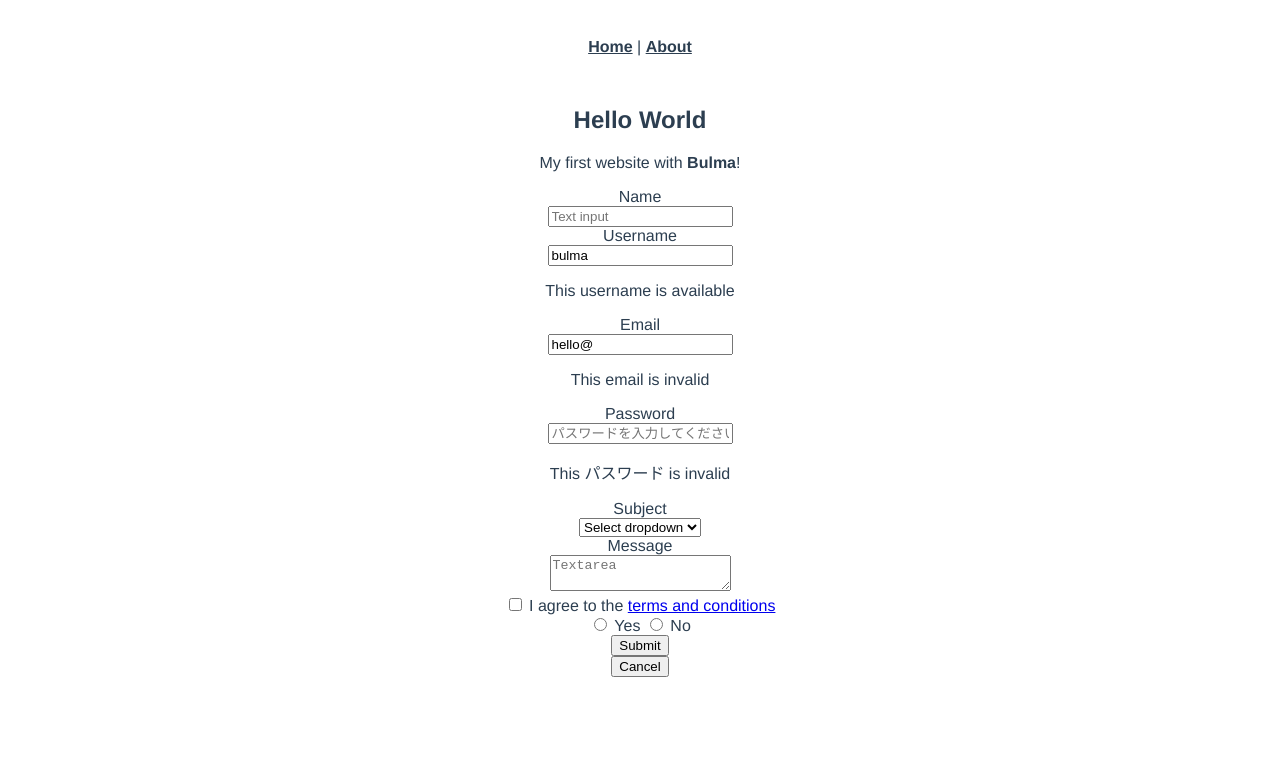
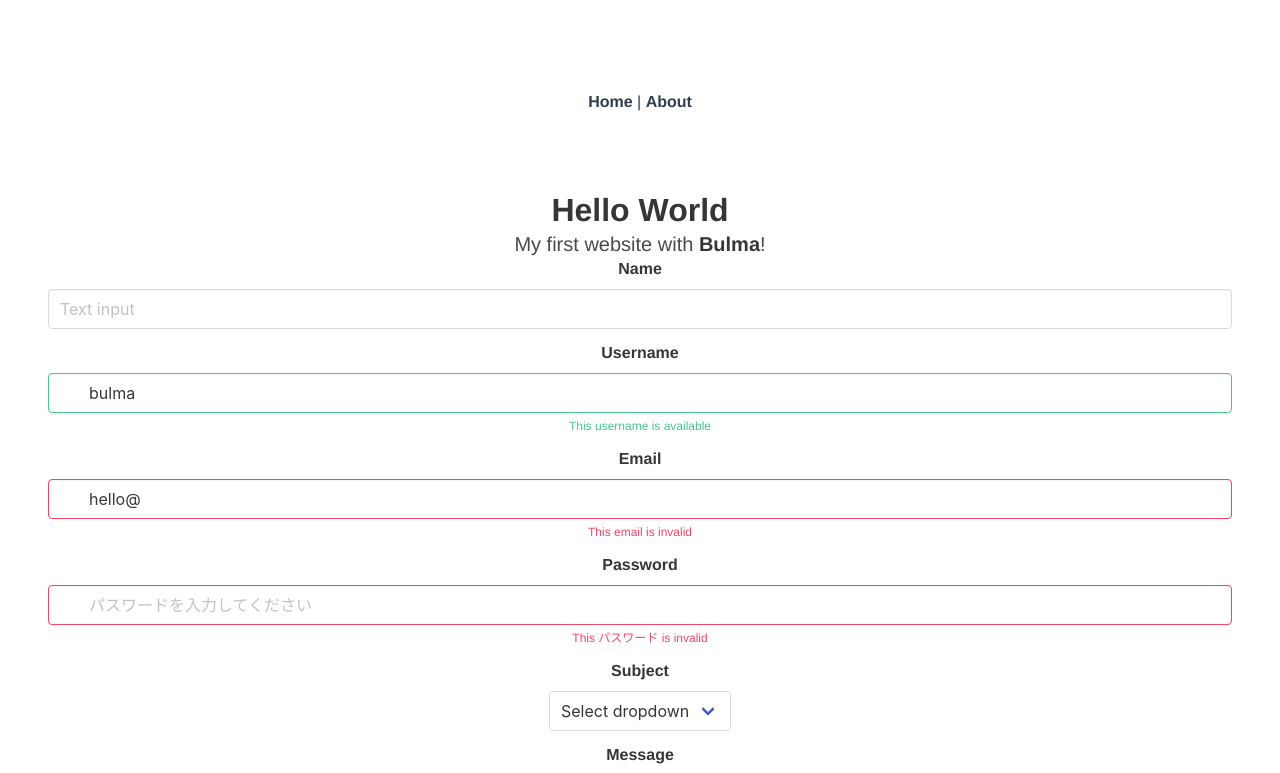
Before and after one commit to takuyanagai0213/GraphParadiseFront, a Vue app: page /user in a window 1280 px wide. Shown: the top 773 px of the page. Built offline with nearby package versions, Linux system fonts and the light colour scheme.

Commit message:
sass-loaderを追加

```diff
--- a/package.json
+++ b/package.json
@@ -24,6 +24,9 @@
     "eslint": "^6.7.2",
     "eslint-plugin-prettier": "^3.3.1",
     "eslint-plugin-vue": "^7.0.0",
-    "prettier": "^2.2.1"
+    "prettier": "^2.2.1",
+    "sass": "^1.38.1",
+    "sass-loader": "^12.1.0",
+    "webpack": "^5.51.1"
   }
 }
--- a/src/App.vue
+++ b/src/App.vue
@@ -6,15 +6,17 @@
   <router-view />
 </template>
 
-<style>
+<style lang="scss">
+@import "../node_modules/bulma/bulma.sass";
+
 #app {
-  font-family: Avenir, Helvetica, Arial, sans-serif;
+  font-family: 'Avenir', Helvetica, Arial, sans-serif;
   -webkit-font-smoothing: antialiased;
   -moz-osx-font-smoothing: grayscale;
   text-align: center;
   color: #2c3e50;
+  margin-top: 60px;
 }
-
 #nav {
   padding: 30px;
 }
```
Also changed, not shown: 1 other file (tests, documents, lock files or other folders).
